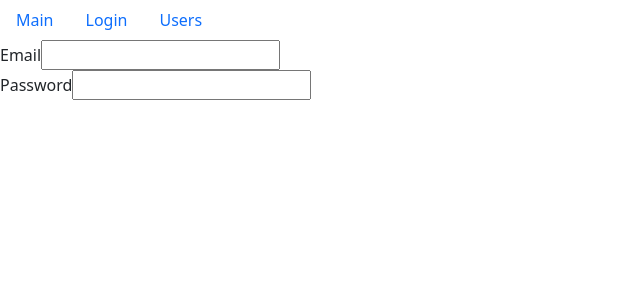
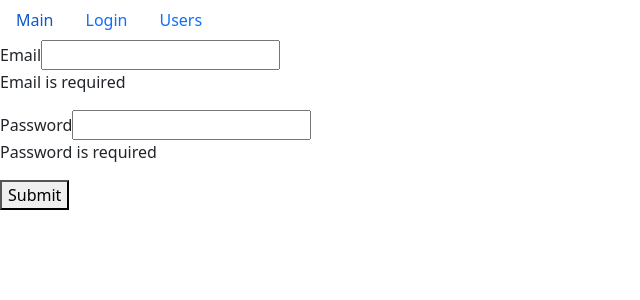
Before and after one commit to AlexAM27/ResultSchool, a React (Create React App) app in the folder React/fast-company/: page /login in a window 1280 px wide. Shown: the top 300 px of the page, without its empty margins (0-640 px from the left). Built offline with nearby package versions, Linux system fonts and the light colour scheme.

Commit message:
validator

```diff
--- /dev/null
+++ b/React/fast-company/src/components/textField.jsx
@@ -0,0 +1,33 @@
+import React from "react";
+import PropTypes from "prop-types";
+
+const TextField = ({ label, type, name, value, onChange, error }) => {
+    return (
+        <div>
+            <label htmlFor={name}> {label}</label>
+            <input
+                type={type}
+                id={name}
+                name={name}
+                value={value}
+                onChange={onChange}
+            />
+            {error && <p>{error}</p>}
+        </div>
+    );
+};
+
+TextField.defaultProps = {
+    type: "text"
+};
+
+TextField.propTypes = {
+    label: PropTypes.string,
+    type: PropTypes.string,
+    name: PropTypes.string,
+    value: PropTypes.string,
+    onChange: PropTypes.func,
+    error: PropTypes.string
+};
+
+export default TextField;
--- a/React/fast-company/src/layouts/login.jsx
+++ b/React/fast-company/src/layouts/login.jsx
@@ -1,7 +1,26 @@
-import React, { useState } from "react";
+import React, { useEffect, useState } from "react";
+import TextField from "../components/textField";
+import { validator } from "../utils/validator";
 
 const Login = () => {
     const [data, setData] = useState({ email: "", password: "" });
+    const [errors, setErrors] = useState({});
+
+    const validatorConfig = {
+        email: { isRequired: { message: "Email is required" } },
+        password: { isRequired: { message: "Password is required" } }
+    };
+
+    useEffect(() => {
+        validate();
+    }, [data]);
+
+    const validate = () => {
+        const errors = validator(data, validatorConfig);
+
+        setErrors(errors);
+        return Object.keys(errors).length !== 0;
+    };
 
     const handleChange = ({ target }) => {
         setData((prevState) => ({
@@ -10,28 +29,31 @@ const Login = () => {
         }));
     };
 
+    const handleSubmit = (e) => {
+        e.preventDefault();
+        const isValid = validate();
+        if (!isValid) return;
+        console.log(e);
+    };
+
     return (
-        <form action="">
-            <div>
-                <label htmlFor="email"> Email</label>
-                <input
-                    type="text"
-                    id="email"
+        <form onSubmit={handleSubmit}>
+            <TextField
+                label="Email"
                 name="email"
-                    value={data.email}
+                value={data.value}
                 onChange={handleChange}
+                error={errors.email}
             />
-            </div>
-            <div>
-                <label htmlFor="password">Password</label>
-                <input
+            <TextField
+                label="Password"
                 type="password"
-                    id="password"
                 name="password"
                 value={data.password}
                 onChange={handleChange}
+                error={errors.password}
             />
-            </div>
+            <button>Submit</button>
         </form>
     );
 };
--- /dev/null
+++ b/React/fast-company/src/utils/validator.js
@@ -0,0 +1,25 @@
+export function validator(data, config) {
+    const errors = {};
+
+    function validate(validateMethod, data, config) {
+        switch (validateMethod) {
+            case "isRequired":
+                if (data.trim() === "") return config.message;
+                break;
+            default:
+                break;
+        }
+    }
+
+    for (const fieldName in data) {
+        for (const validateMethod in config[fieldName]) {
+            errors[fieldName] = validate(
+                validateMethod,
+                data[fieldName],
+                config[fieldName][validateMethod]
+            );
+        }
+    }
+
+    return errors;
+}
```
Lines whose indentation alone changed are shown as unchanged.
